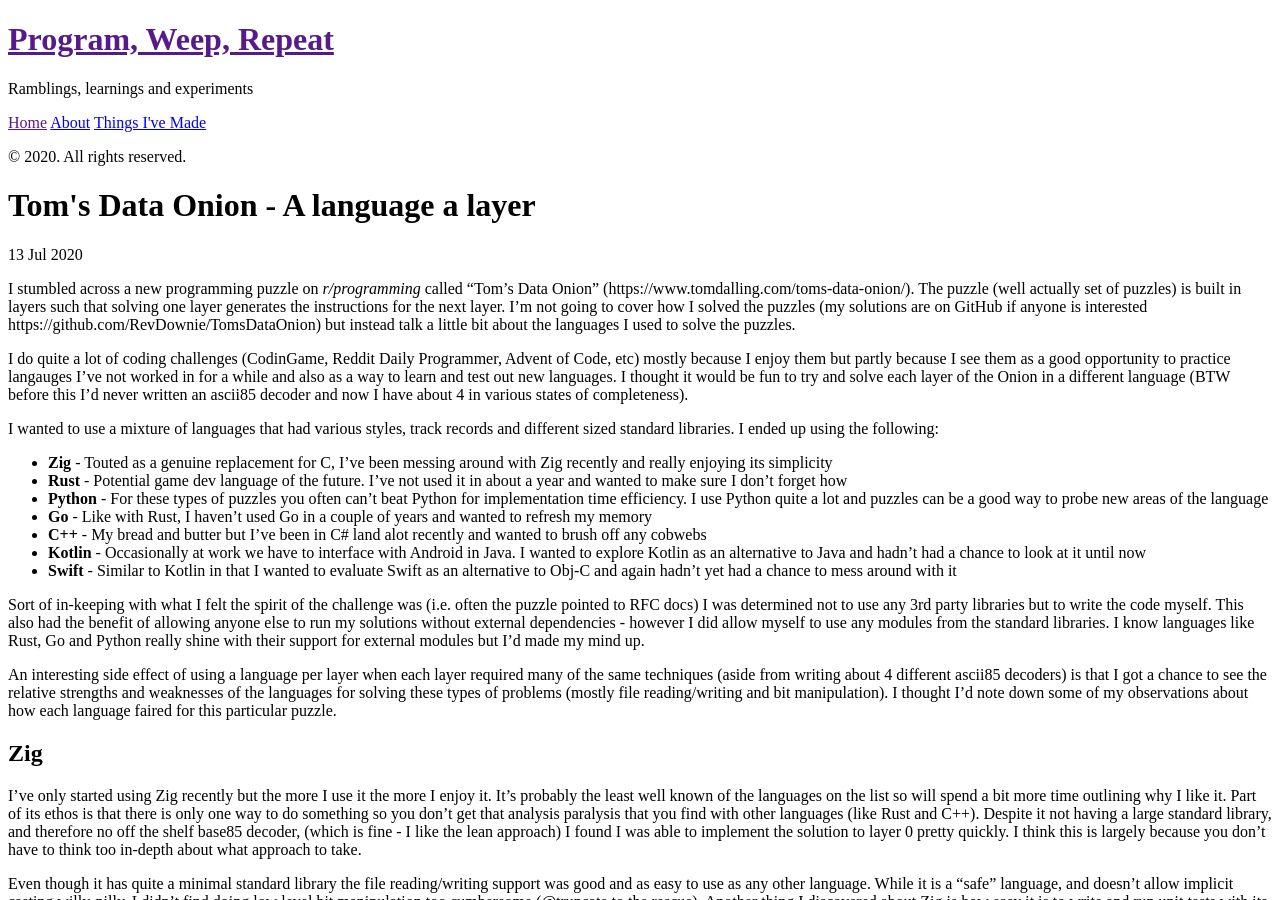
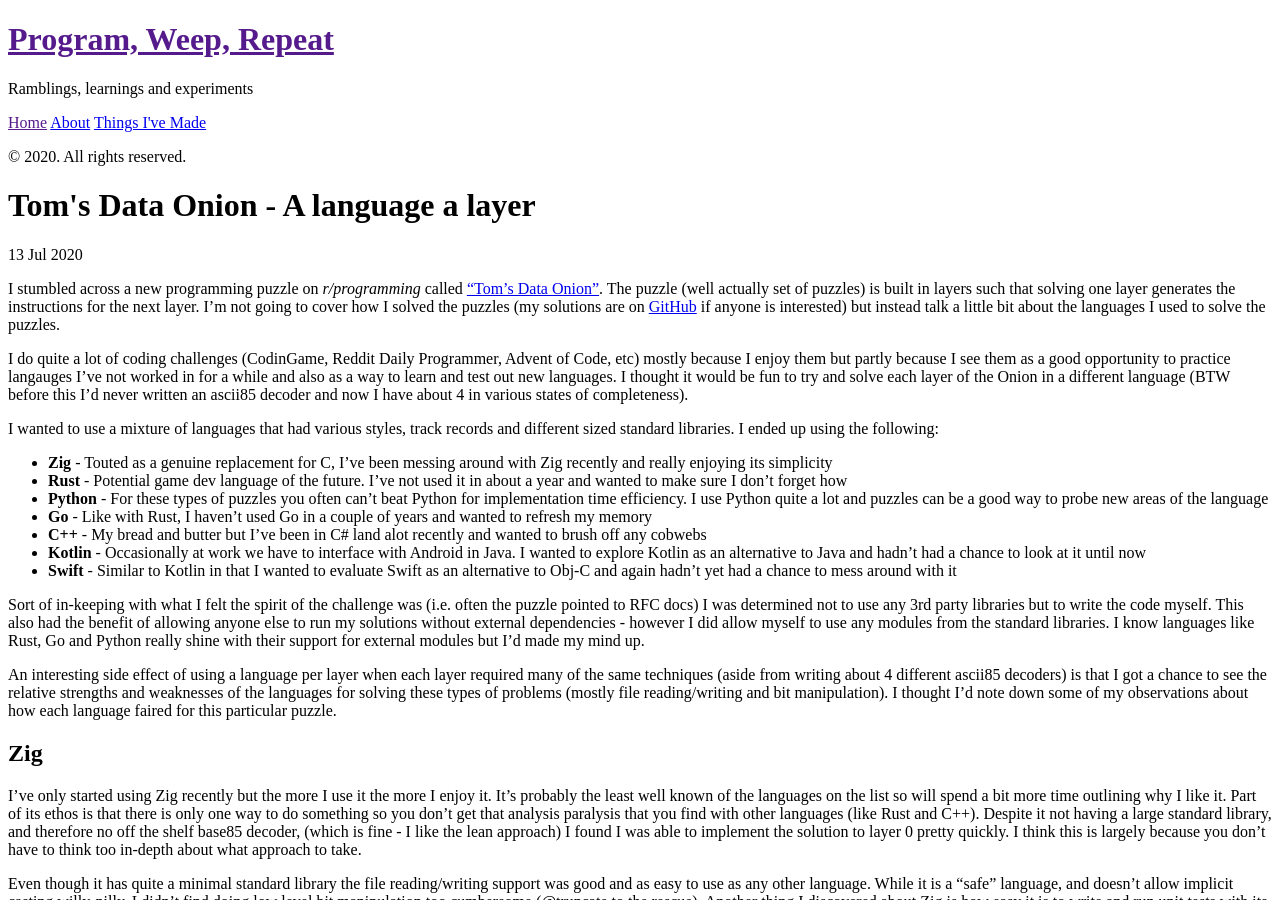
Before and after one commit to RevDownie/RevDownie.github.io, a Jekyll site: the page built from _posts/2020-07-13-toms-data-onion.md, in a window 1280 px wide and 900 px high. Built offline with Jekyll 4.4.1, drawn with Linux system fonts in a browser that asks for light colours.

Commit message:
Fixing broken link

```diff
--- a/_posts/2020-07-13-toms-data-onion.md
+++ b/_posts/2020-07-13-toms-data-onion.md
@@ -3,7 +3,7 @@ layout: post
 title: Tom's Data Onion - A language a layer
 ---
 
-I stumbled across a new programming puzzle on *r/programming* called "Tom's Data Onion" (https://www.tomdalling.com/toms-data-onion/). The puzzle (well actually set of puzzles) is built in layers such that solving one layer generates the instructions for the next layer. I'm not going to cover how I solved the puzzles (my solutions are on GitHub if anyone is interested https://github.com/RevDownie/TomsDataOnion) but instead talk a little bit about the languages I used to solve the puzzles.
+I stumbled across a new programming puzzle on *r/programming* called ["Tom's Data Onion"](https://www.tomdalling.com/toms-data-onion/). The puzzle (well actually set of puzzles) is built in layers such that solving one layer generates the instructions for the next layer. I'm not going to cover how I solved the puzzles (my solutions are on [GitHub](https://github.com/RevDownie/TomsDataOnion) if anyone is interested) but instead talk a little bit about the languages I used to solve the puzzles.
 
 I do quite a lot of coding challenges (CodinGame, Reddit Daily Programmer, Advent of Code, etc) mostly because I enjoy them but partly because I see them as a good opportunity to practice langauges I've not worked in for a while and also as a way to learn and test out new languages. I thought it would be fun to try and solve each layer of the Onion in a different language (BTW before this I'd never written an ascii85 decoder and now I have about 4 in various states of completeness).
 
```
